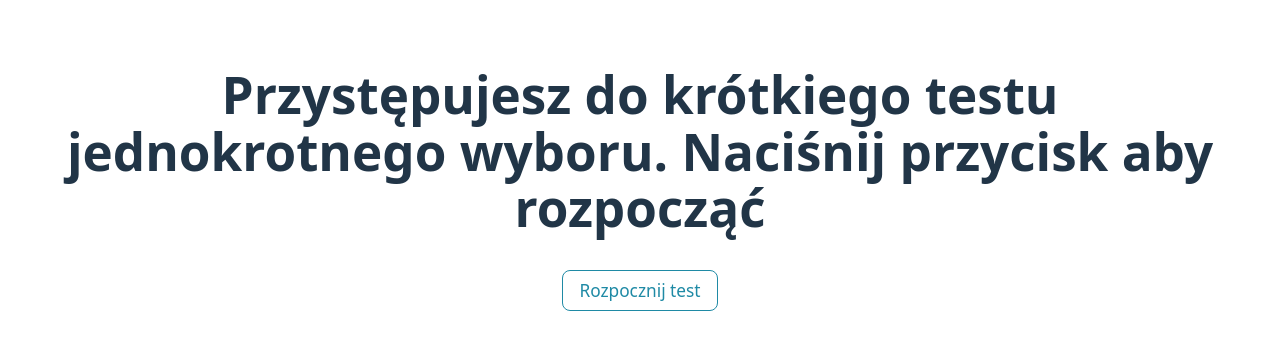
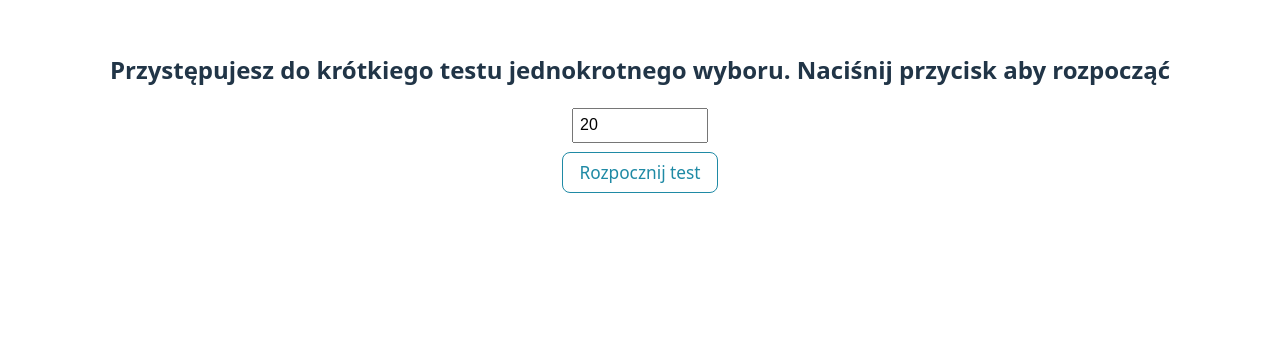
Before and after one commit to AdNowacki/Decsoft, a Vue app: page / in a window 1280 px wide. Shown: the top 350 px of the page. Built offline with nearby package versions, Linux system fonts and the light colour scheme.

Commit message:
[DECSOFT] - added max questions input

```diff
--- /dev/null
+++ b/src/components/form/Number/Number.vue
@@ -0,0 +1,61 @@
+<template>
+  <input
+    v-model="vModel"
+    type="number"
+    :placeholder="placeholder"
+    :step="props.step"
+    :min="props.min"
+    :max="props.max"
+    :class="componentClasses"
+  >
+</template>
+
+<script setup lang="ts">
+import { defineProps, defineModel, computed } from 'vue'
+
+const vModel = defineModel()
+
+const props = defineProps({
+  step: {
+    type: Number,
+    default: 0.1
+  },
+  min: {
+    type: Number,
+    default: -Infinity
+  },
+  max: {
+    type: Number,
+    default: Infinity
+  },
+  block: {
+    type: Boolean,
+    default: false
+  },
+  placeholder: {
+    type: String,
+    default: ''
+  },
+})
+
+// computed
+const componentClasses = computed(() => {
+  return {
+    'number': true,
+    'number--block': props.block,
+  }
+})
+
+</script>
+
+<style scoped lang="scss">
+.number {
+  padding: 0.4rem;
+  font-size: 1rem;
+
+  &--block {
+    display: block;
+    margin: auto;
+  }
+}
+</style>
--- a/src/components/pages/FormPage/FormPage.vue
+++ b/src/components/pages/FormPage/FormPage.vue
@@ -4,7 +4,8 @@
 
     </div>
     <header v-if="!isTestStared">
-      <h1>Przystępujesz do krótkiego testu jednokrotnego wyboru. Naciśnij przycisk aby rozpocząć</h1>
+      <h2>Przystępujesz do krótkiego testu jednokrotnego wyboru. Naciśnij przycisk aby rozpocząć</h2>
+      <Number v-model="maxQuestionsModel" block :min="1" :max="200" :step="1" placeholder="Ile pytań?" class="max-questions" />
       <Btn @click="startTest()" size="sm" variant="outline-secondary">Rozpocznij test</Btn>
     </header>
 
@@ -12,7 +13,7 @@
       <h2>Ponizej znajdują się losowe pytania jednokrotnego wyboru</h2>
 
       <Question
-        v-for="q in questionsData"
+        v-for="q in questionsDataFiltered"
         :key="q.id"
         :label="q.question"
         :correct="sendedForm && isAnswerCorrect(q.id as string)"
@@ -34,19 +35,21 @@
       <Btn v-if="!sendedForm" @click="sendForm" size="sm" variant="outline-secondary">Wyślij</Btn>
       <output v-else>
         {{ statisticInfo }}
+        <Btn @click="restartForm" size="sm" variant="outline-secondary" block>Spróbuj jeszcze raz</Btn>
       </output>
     </form>
   </div>
 </template>
 
 <script setup lang="ts">
-import { ref, computed, onUnmounted, watch } from 'vue';
+import { ref, computed, onUnmounted } from 'vue';
 import { useUtils, useValidators } from '../../../composables';
 import type { TQuestionItem, TStatisticsAnswers } from '../../../types';
 
 import Btn from '../../common/Btn/Btn.vue';
 import Question from '../../common/Btn/Question/Question.vue';
 import Radio from '../../form/Radio/Radio.vue';
+import Number from '../../form/Number/Number.vue';
 
 // composables
 const { questionsObjectsToArrayConverter, shuffle } = useUtils()
@@ -56,18 +59,30 @@ const { isTestFormValid } = useValidators()
 const isTestStared = ref<boolean>(false)
 const questionsData = ref<Partial<TQuestionItem>[] | null>(null)
 const answersModel = ref<Record<string, string>>({})
+
 const correctAnswersStatistics = ref<TStatisticsAnswers[]>([])
 const sendedForm = ref<boolean>(false)
 
 // computed
 const statisticInfo = computed(() => {
-  return `Udzieliłeś ${correctAnswersStatistics.value.length} z ${questionsData.value?.length} poprawnych odpowiedzi`
+  return `Udzieliłeś ${correctAnswersStatistics.value.length} z ${questionsDataFiltered.value?.length} poprawnych odpowiedzi`
 })
+
+const questionsDataFiltered = computed(() => {
+  return questionsData.value ? questionsData.value.slice(0, maxQuestionsModel.value) : []
+})
+
+const maxQuestionsModel = ref<number>(20)
+
 
 // methods
 const startTest = (): void => {
   loadData()
   isTestStared.value = true
+}
+
+const restartForm = () => {
+  resetComponent()
 }
 
 const loadData = async () => {
@@ -76,11 +91,11 @@ const loadData = async () => {
 }
 
 const getCorrectAnswers = async () => {
-  if (!questionsData.value) return
+  if (!questionsDataFiltered.value) return
 
   const { default: answers } = await import("../../../data/answers.json", { assert: { type: "json" } });
 
-  const correctAnswers = Object.entries(questionsData.value).reduce((acc, [_, q]) => {
+  const correctAnswers = Object.entries(questionsDataFiltered.value).reduce((acc, [_, q]) => {
     const questionId = q.id as string
     const inputAnswers = answersModel.value[questionId]
     const correctAnswer = answers[questionId as keyof typeof answers]
@@ -96,7 +111,7 @@ const getCorrectAnswers = async () => {
 }
 
 const sendForm = async () => {
-  if (!isTestFormValid(answersModel.value, questionsData.value)) {
+  if (!isTestFormValid(answersModel.value, questionsDataFiltered.value)) {
     alert('Nie udzieliłeś odpowiedzi na wszystkie pytania')
     return
   }
@@ -115,7 +130,15 @@ const resetComponent = () => {
   answersModel.value = {}
   correctAnswersStatistics.value = []
   sendedForm.value = false
+  maxQuestionsModel.value = 20
 }
 
 onUnmounted(() => resetComponent())
 </script>
+
+<style lang="scss" scoped>
+.max-questions {
+  margin: 0.6rem auto;
+  width: 120px;
+}
+</style>
--- a/src/styles/style.scss
+++ b/src/styles/style.scss
@@ -7,7 +7,7 @@
   line-height: 1.5;
   font-weight: 400;
 
-  color-scheme: light dark;
+  // color-scheme: light dark;
   color: var(--dark-page-text-color);
   background-color: var(--light-page-background);
 
```
